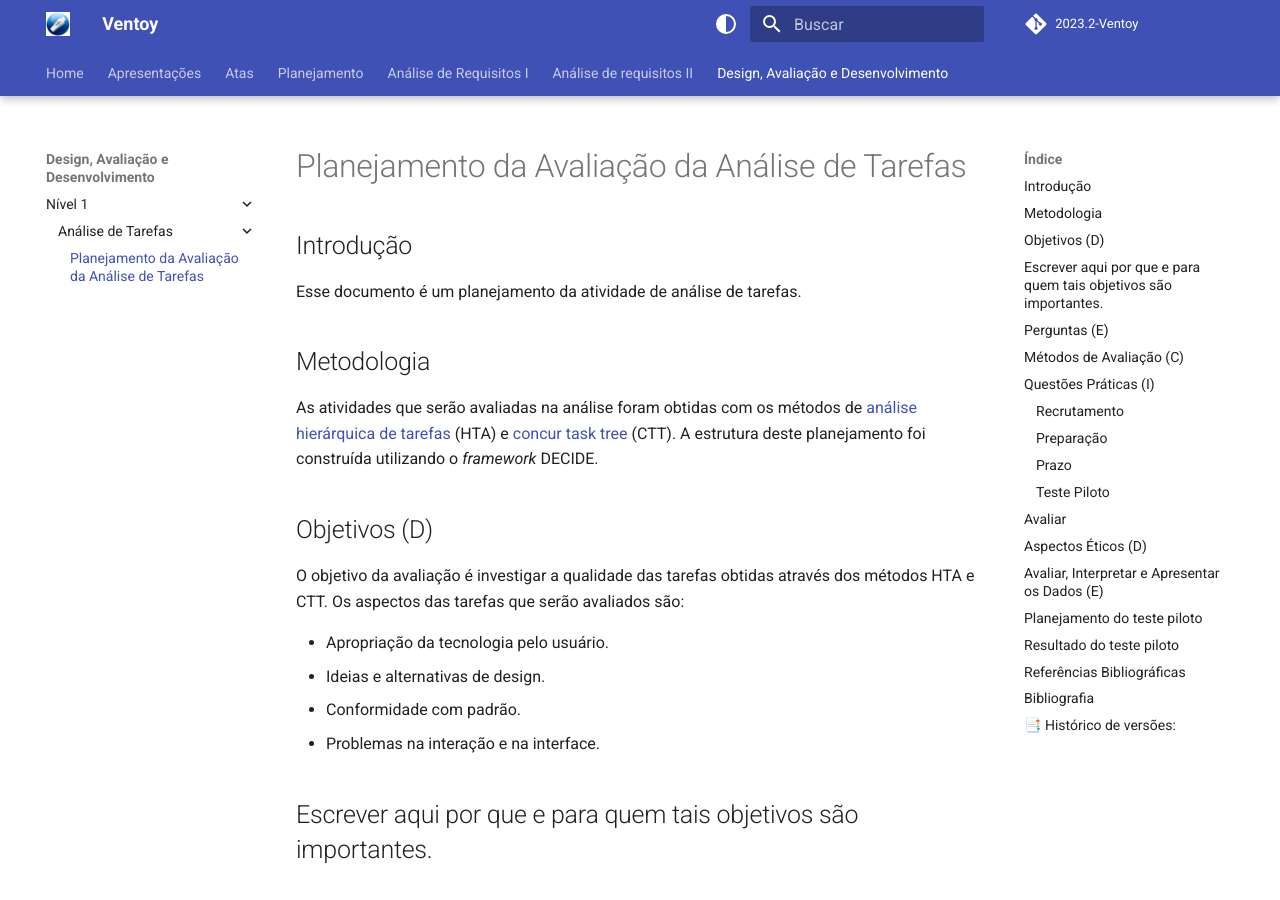
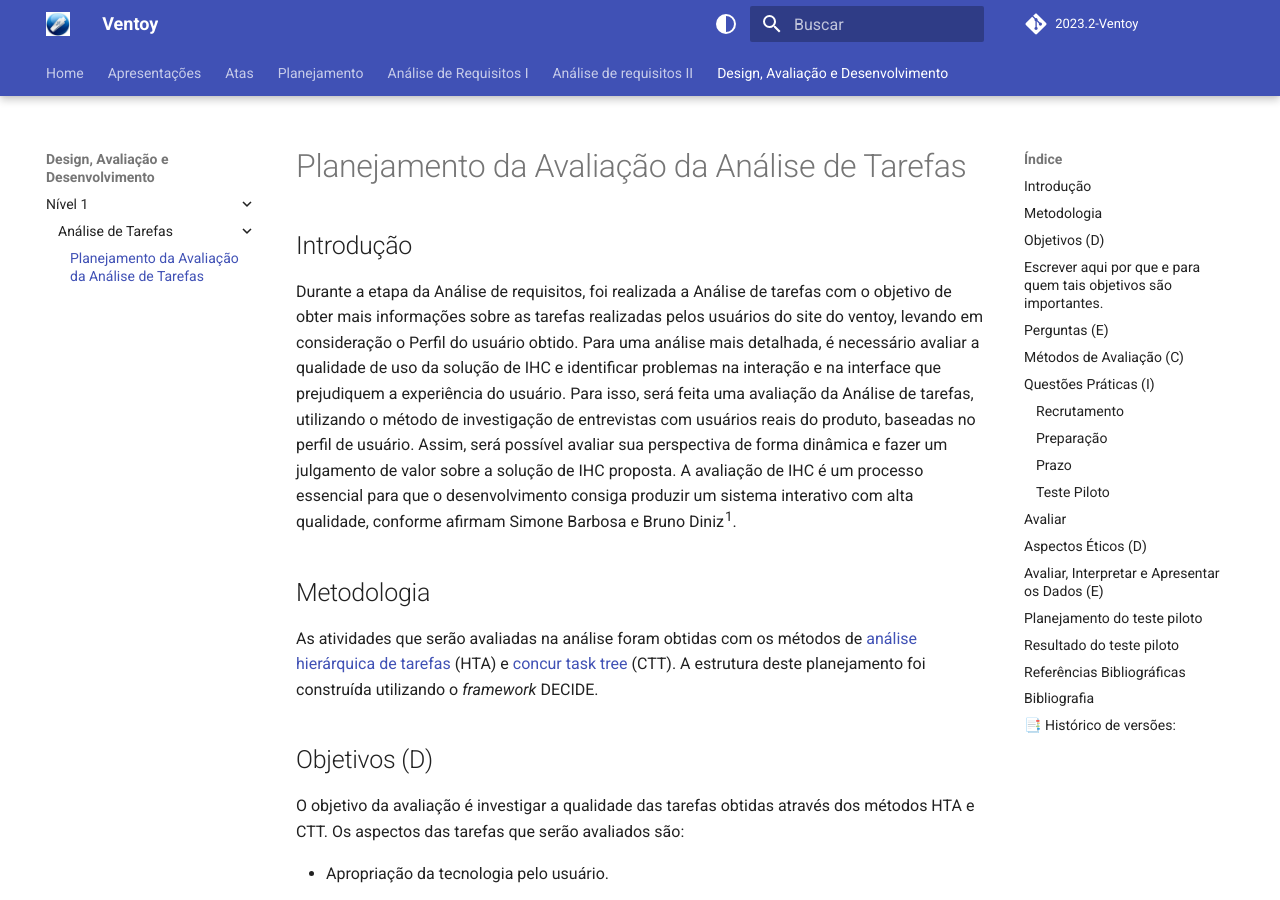
Before and after one commit to Interacao-Humano-Computador/2023.2-Ventoy, an MkDocs documentation site: the page built from docs/DAD/nivel1/AnaliseTarefas/planejamento.md, in a window 1280 px wide and 900 px high. Built offline with MkDocs 1.6.1 and Material for MkDocs 9.7.7, drawn with Linux system fonts in a browser that asks for light colours; comment, search, counter and statistics services are not loaded.

Commit message:
Update planejamento.md

```diff
--- a/docs/DAD/nivel1/AnaliseTarefas/planejamento.md
+++ b/docs/DAD/nivel1/AnaliseTarefas/planejamento.md
@@ -2,7 +2,7 @@
 
 ## Introdução
 
-Esse documento é um planejamento da atividade de análise de tarefas.
+Durante a etapa da Análise de requisitos, foi realizada a Análise de tarefas com o objetivo de obter mais informações sobre as tarefas realizadas pelos usuários do site do ventoy, levando em consideração o Perfil do usuário obtido. Para uma análise mais detalhada, é necessário avaliar a qualidade de uso da solução de IHC e identificar problemas na interação e na interface que prejudiquem a experiência do usuário. Para isso, será feita uma avaliação da Análise de tarefas, utilizando o método de investigação de entrevistas com usuários reais do produto, baseadas no perfil de usuário. Assim, será possível avaliar sua perspectiva de forma dinâmica e fazer um julgamento de valor sobre a solução de IHC proposta. A avaliação de IHC é um processo essencial para que o desenvolvimento consiga produzir um sistema interativo com alta qualidade, conforme afirmam Simone Barbosa e Bruno Diniz^1^.
 
 ## Metodologia
 
```
